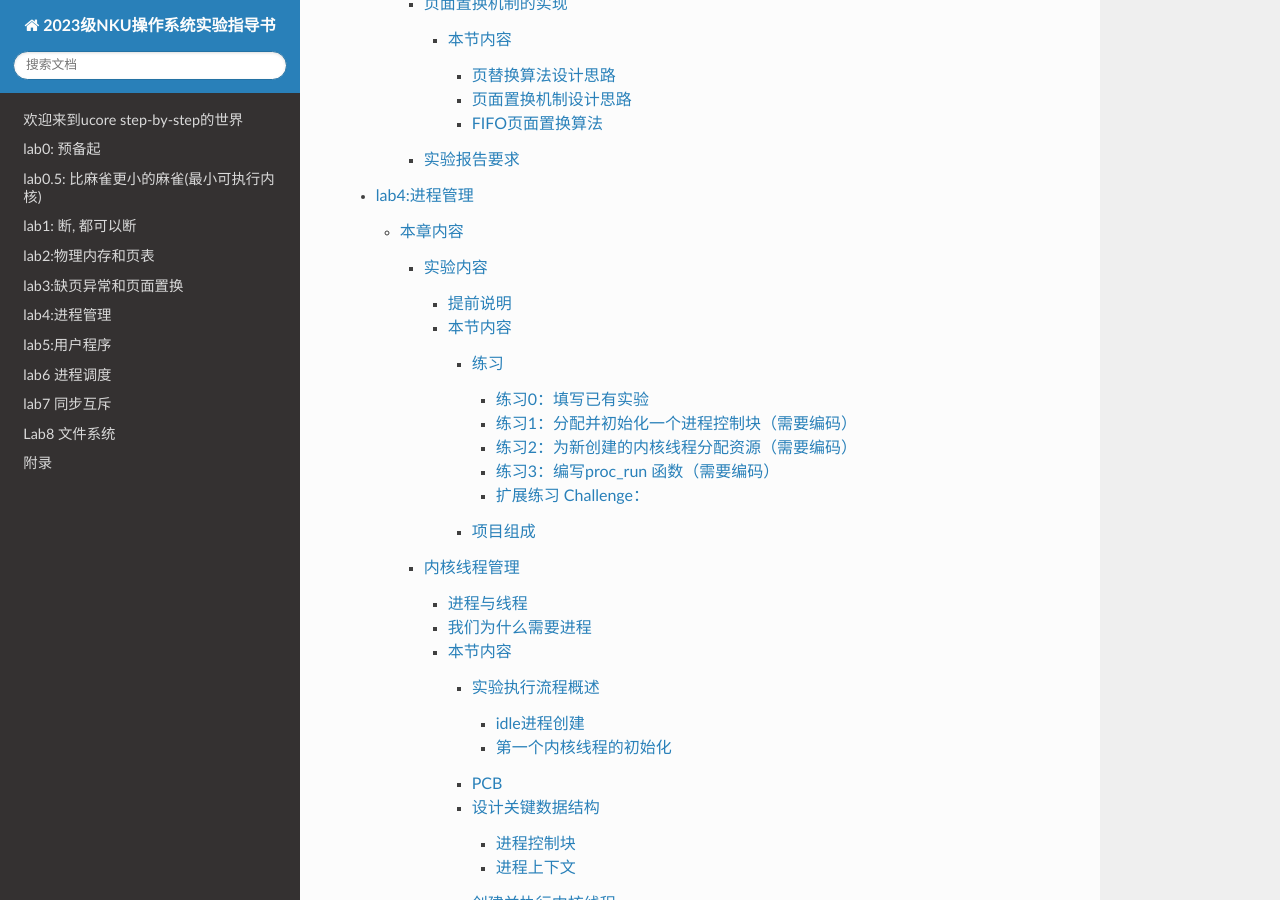
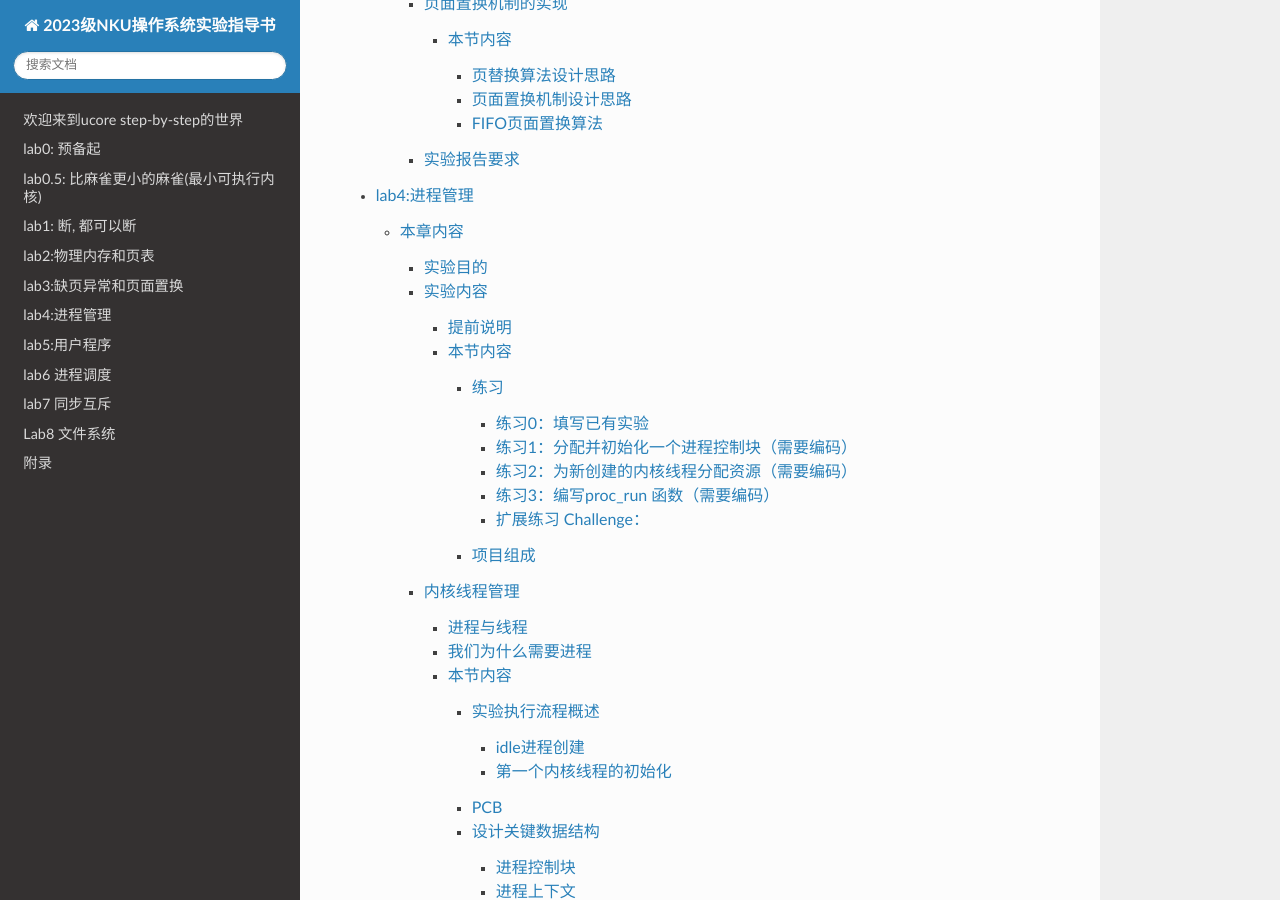
Before and after one commit to TephrocactusHC/2023-NKU-OS-Tutorial, a Sphinx documentation site: the page built from source/index.rst, in a window 1280 px wide and 900 px high, scrolled down 3908 px. Built offline with Sphinx 7.4.7 and the Read the Docs theme 2.0.0, drawn with Linux system fonts in a browser that asks for light colours; pages that are not in the unit, such as notebooks, are missing from menus.

Commit message:
fix bugs

```diff
--- a/source/conf.py
+++ b/source/conf.py
@@ -19,7 +19,7 @@ release = '1.0.0'
 # -- General configuration ---------------------------------------------------
 # https://www.sphinx-doc.org/en/master/usage/configuration.html#general-configuration
 
-extensions = ['recommonmark']
+extensions = ['myst_parser']
 source_suffix = ['.rst', '.md']
 
 
--- a/source/lab4/index.rst
+++ b/source/lab4/index.rst
@@ -11,7 +11,7 @@ lab4:进程管理
 .. toctree::
    :maxdepth: 6
 
-   lab4/lab4_1_goals
+   lab4-1/lab4_1_goals
    lab4-2/index
    lab4-3/index
    lab4-4/lab4_4_labs_requirement
```
Also changed, not shown: source/lab6/lab6-3/schedule_design.md (deleted, +0 -1 lines), 1 other file.
